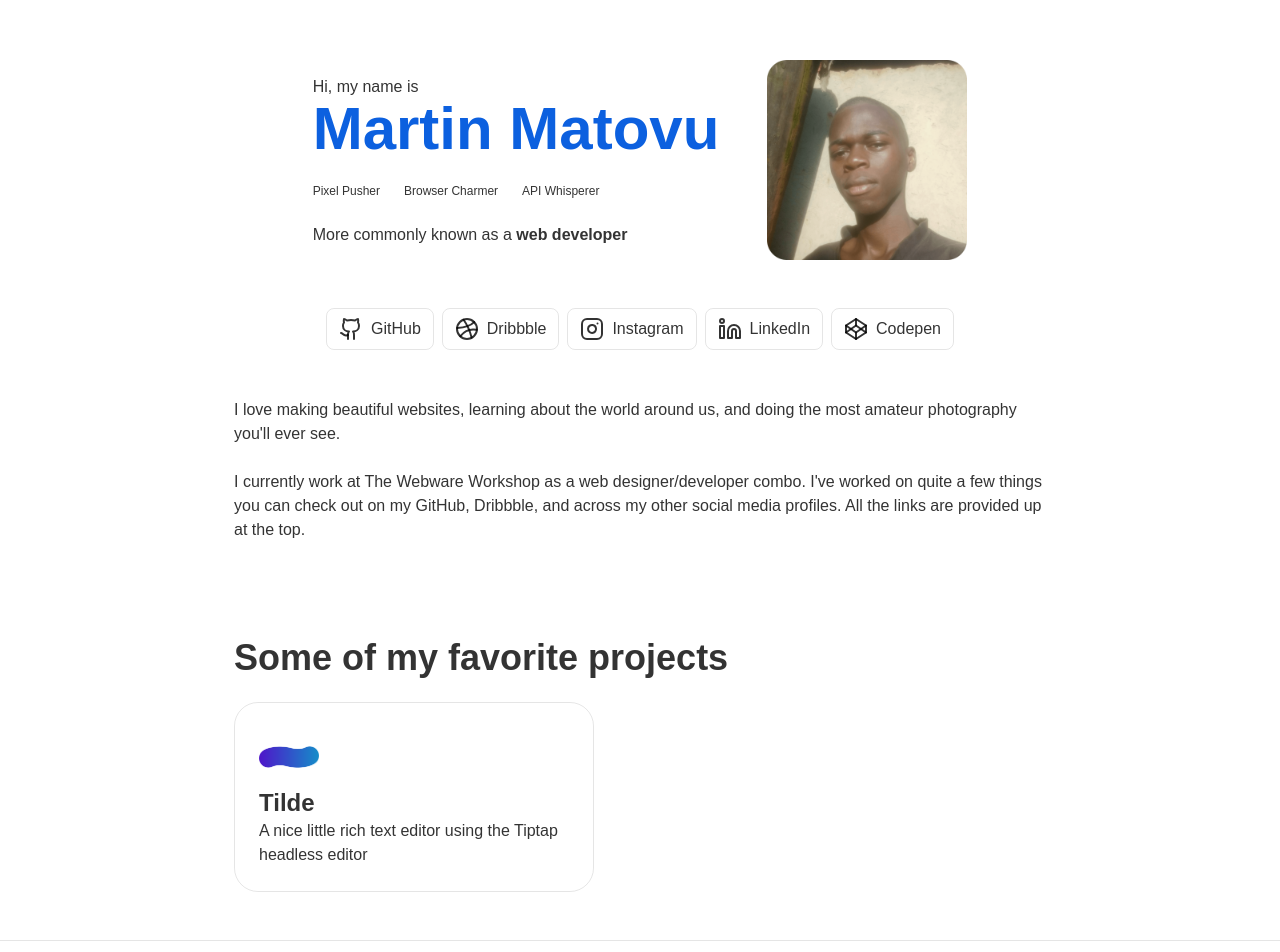
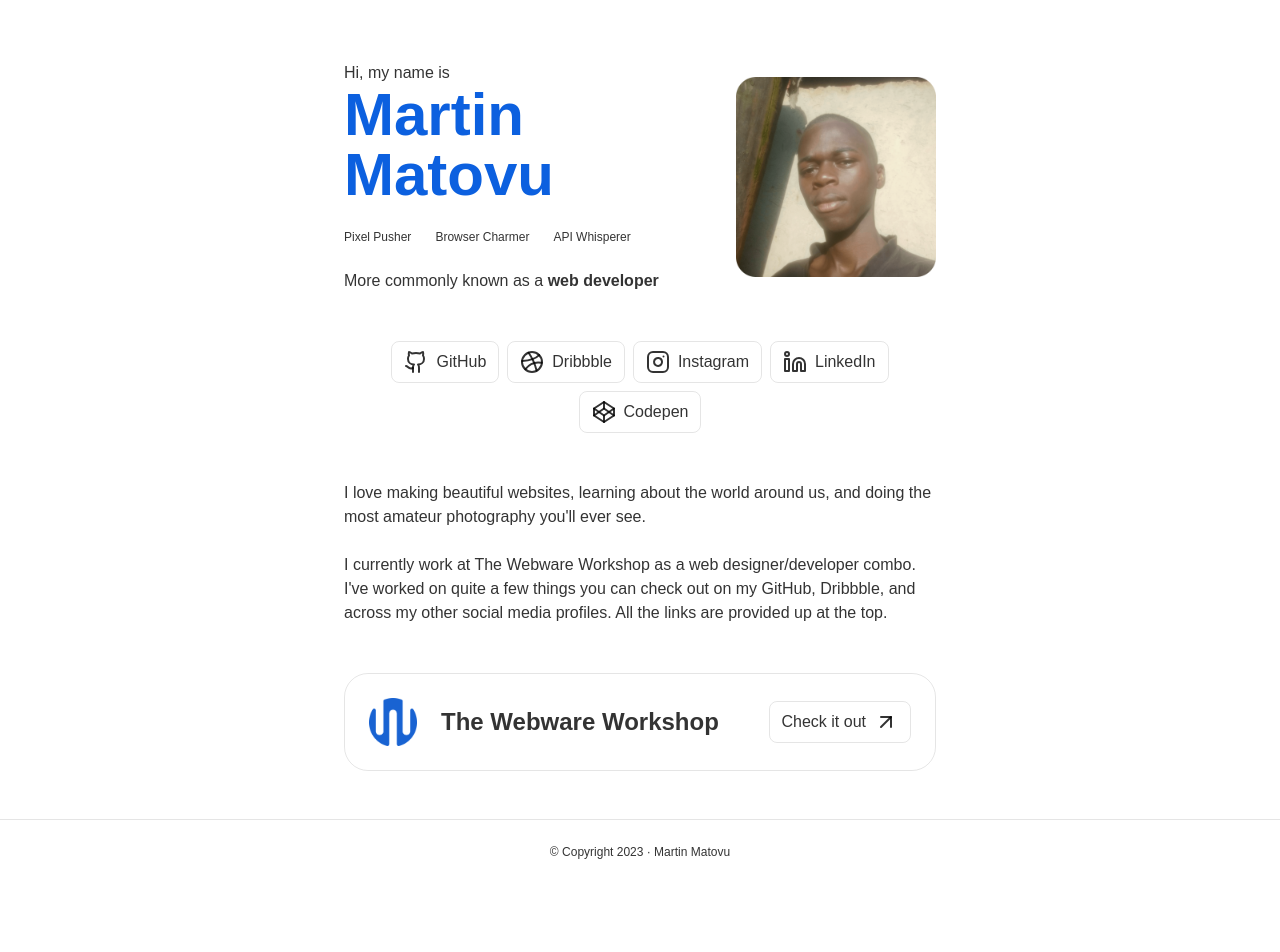
Before and after one commit to matovius/martin, a SvelteKit app: page / in a window 1280 px wide. Shown: the top 952 px of the page. After the commit the page ends 884 px from the top, so only its background shows below. Built offline with nearby package versions, Linux system fonts and the light colour scheme.

Commit message:
Change projects section into external CTA section

```diff
--- a/src/routes/+page.svelte
+++ b/src/routes/+page.svelte
@@ -1,7 +1,8 @@
 <script lang="ts">
 	import profileImage from '$lib/assets/profile-photo.png';
 	import tildeLogo from '$lib/assets/Tilde-Logo.png';
-	import { Codepen, Dribbble, Github, Instagram, Linkedin } from 'lucide-svelte';
+	import theWebwareWorkshop from '$lib/assets/TheWebwareWorkshopLogo.png';
+	import { ArrowUpRight, Codepen, Dribbble, Github, Instagram, Linkedin } from 'lucide-svelte';
 
 	const date: Date = new Date();
 	let CurrentDate = date.getFullYear();
@@ -14,7 +15,7 @@
 <div class="w-full max-w-full flex flex-col">
 	<main class="w-full h-full flex flex-col justify-center items-center">
 		<section
-			class="w-full max-w-[53.75rem] flex flex-col justify-center items-center gap-12 px-3 tablet:px-6 pt-[60px] pb-6"
+			class="w-full max-w-[40rem] flex flex-col justify-center items-center gap-12 px-3 tablet:px-6 pt-[60px] pb-6"
 		>
 			<div
 				id="hero-lead"
@@ -92,7 +93,7 @@
 			</div>
 		</section>
 		<section
-			class="w-full max-w-[53.75rem] flex justify-center items-start px-3 tablet:px-6 pt-6 pb-12"
+			class="w-full max-w-[40rem] flex justify-center items-start px-3 tablet:px-6 pt-6 pb-12"
 		>
 			<div id="about-me-text" class="w-full flex flex-col justify-start items-start gap-6">
 				<p class="p">
@@ -107,24 +108,30 @@
 			</div>
 		</section>
 		<section
-			class="w-full max-w-[53.75rem] flex flex-col justify-start items-center gap-6 px-3 tablet:px-6 py-12"
+			class="w-full max-w-[40rem] flex flex-col justify-start items-center gap-6 px-3 tablet:px-6 pb-12"
 		>
-			<h2 class="h3 w-full">Some of my favorite projects</h2>
-			<div id="featured-projects" class="w-full flex flex-row justify-start items-start gap-6">
-				<a
-					href="https://tilde-editor.pages.dev"
-					target="_blank"
-					rel="noopener noreferrer"
-					class="card w-full tablet:max-w-[22.5rem] rounded-3xl p-6"
+			<div
+				class="card w-full rounded-3xl p-6 flex flex-col tablet:flex-row justify-between items-center gap-6"
+			>
+				<div
+					class="w-full tablet:w-fit flex flex-row justify-center tablet:justify-start items-center gap-6"
 				>
-					<div class="w-[3.75rem] h-[3.75rem] aspect-square">
-						<img src={tildeLogo} alt="Tilde logo" class="icon" />
+					<div class="w-12 h-12 aspect-square">
+						<img src={theWebwareWorkshop} alt="The Webware Workshop's Logo" class="icon" />
 					</div>
-					<div class="w-full">
-						<h5 class="h5 w-full">Tilde</h5>
-						<p class="p w-full">A nice little rich text editor using the Tiptap headless editor</p>
-					</div>
-				</a>
+					<h2 class="h5">The Webware Workshop</h2>
+				</div>
+				<div class="w-full tablet:w-fit">
+					<a
+						href="https://the-www.pages.dev/"
+						target="_blank"
+						rel="noopener noreferrer"
+						class="button w-full tablet:w-fit"
+					>
+						<span>Check it out</span>
+						<ArrowUpRight />
+					</a>
+				</div>
 			</div>
 		</section>
 	</main>
```
